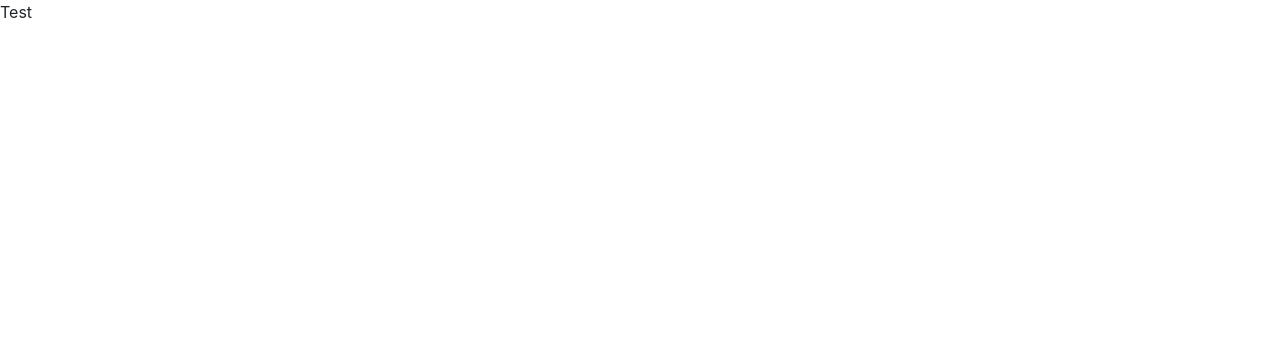
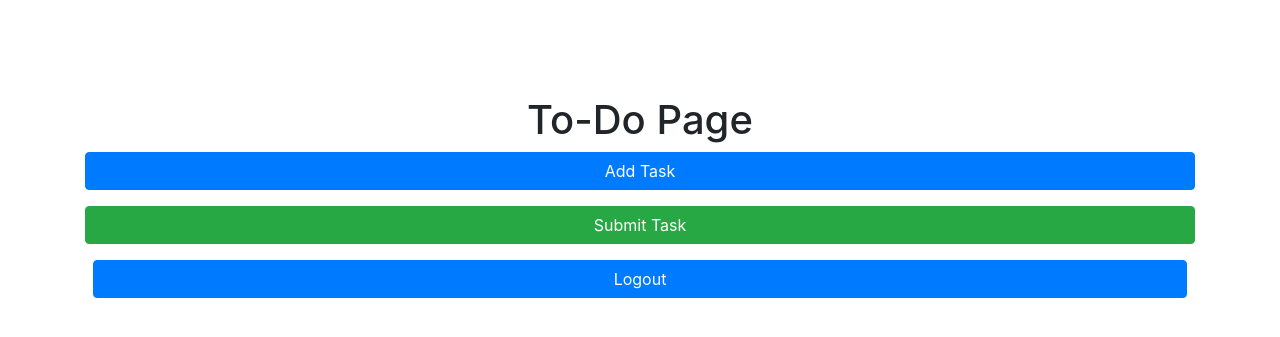
Before and after one commit to JaiStrbik/JaiStrbik-Web-Application-Assessment, a Flask app: page /dashboard in a window 1280 px wide. Before the commit the part shown is almost empty. Shown: the top 337 px of the page. Run offline with Flask 3, Linux system fonts and the light colour scheme; a user stored in the database is signed in; some libraries are stand-ins or nearby versions.

Commit message:
Update dashboard template to enhance layout and functionality; add buttons for task management and logout

```diff
--- a/templates/dashboard.html
+++ b/templates/dashboard.html
@@ -14,7 +14,26 @@
     </style>
 </head>
 <body>
-      Test
+    <div class="container mt-5">
+        <div class="row">
+            <div class="col-md-12">
+                <!-- Removed the top 2 buttons -->
+            </div>
+        </div>
+    </div>
+    <div class="container mt-5">
+        <div class="row">
+            <div class="col-md-12">
+                <h1 class="text-center">To-Do Page</h1>
+            </div>
+        </div>
+        <div class="row">
+            <div class="col-md-12 d-flex flex-column">
+                <button class="btn btn-primary mb-3" id="addTaskBtn">Add Task</button>
+                <button class="btn btn-success mb-3" id="submitTaskBtn">Submit Task</button>
+                <a href="{{ url_for('login') }}" class="btn btn-primary mx-2">Logout</a> <!-- Login button with margin-x -->
+            </div>
+        </div>
     </div>
 </body>
 </html>
```
